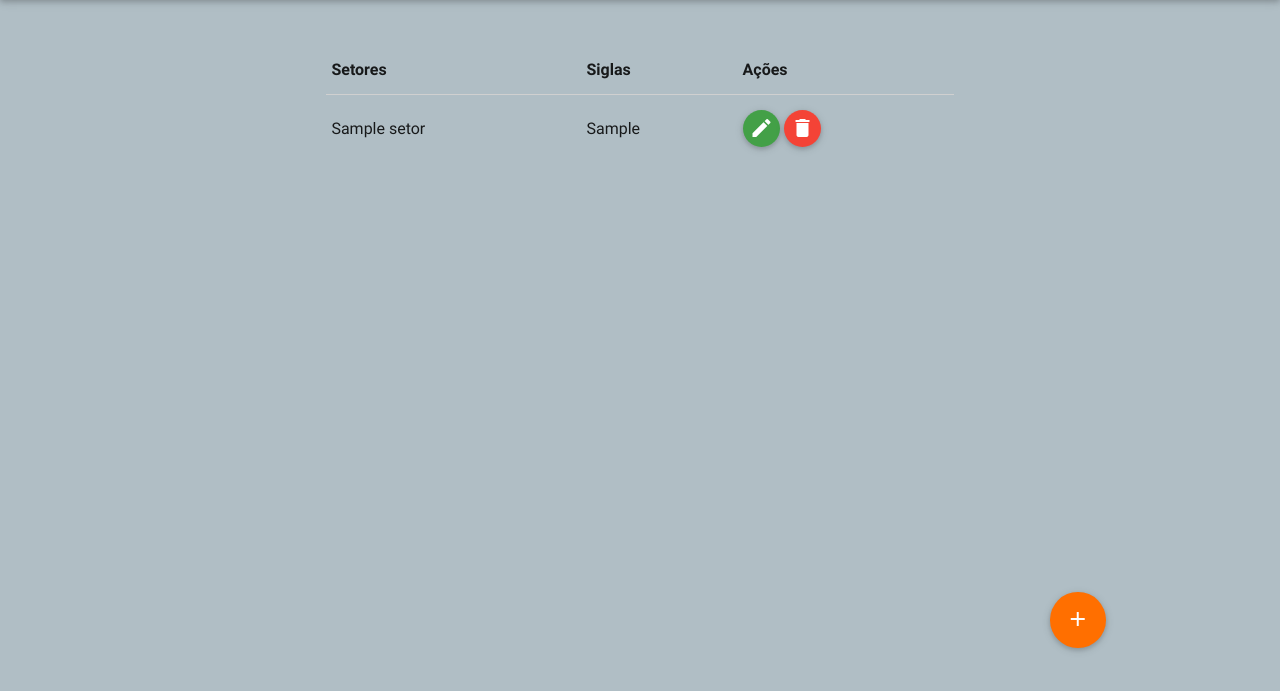
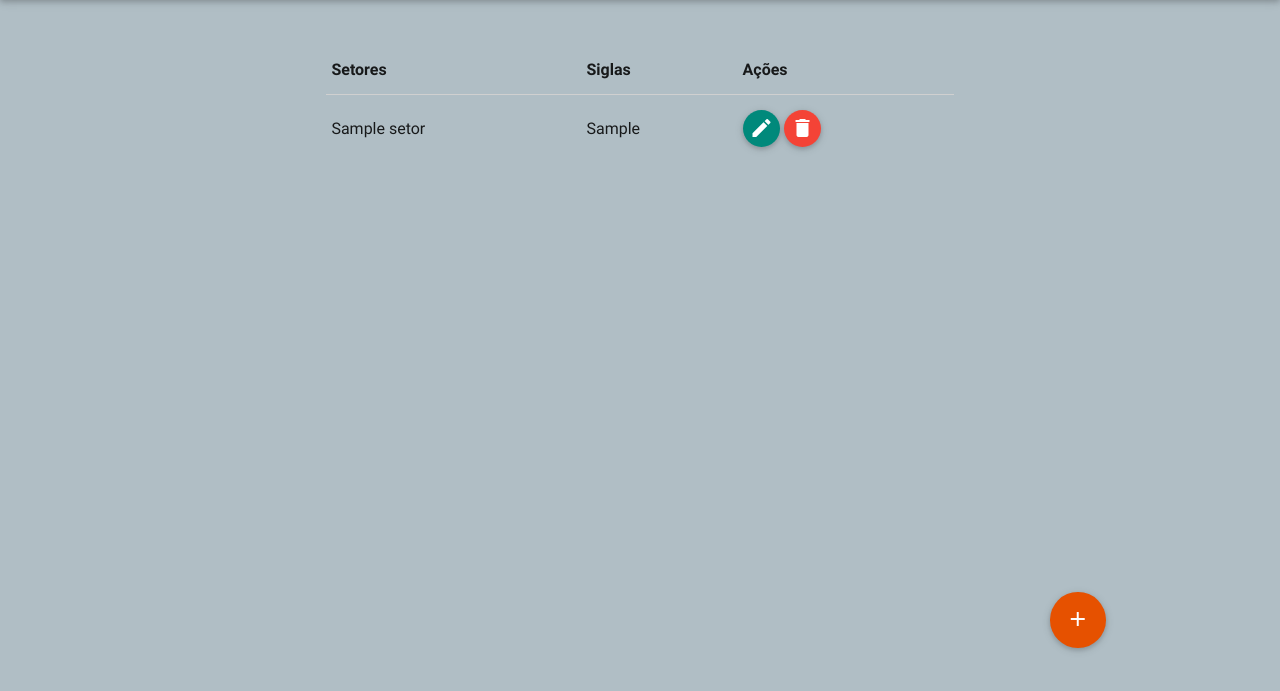
Before and after one commit to felipefo/gde, a Django app: page /setores_list/ in a window 1280 px wide. Shown: the part 64-755 px from the top of the page. Run offline with Django 3.2, Linux system fonts and the light colour scheme; a user stored in the database is signed in; tables that the repository leaves empty hold one stand-in row (values such as "Sample post").

Commit message:
Alteracao das cores dos botoes.

```diff
--- a/app/templates/cadastroUsuario.html
+++ b/app/templates/cadastroUsuario.html
@@ -43,7 +43,7 @@
                                type="password" class="validate">
                 </div>
                 <div class="input-field col s12">
-                    <button class="btn right amber darken-4" type="submit">Enviar</button>
+                    <button class="btn right orange darken-4" type="submit">Enviar</button>
                     <input type="hidden" name="next" value="/" />
                 </div>
 
--- a/app/templates/cadastro_setor.html
+++ b/app/templates/cadastro_setor.html
@@ -21,7 +21,7 @@
 
                     <div class="row">
                         <div class="input-field">
-                            <button class="btn right amber darken-4" type="submit">Cadastrar</button>
+                            <button class="btn right orange darken-4" type="submit">Cadastrar</button>
                             <input type="hidden" name="next" value="/setores_list" />
                         </div>
                     </div>
--- a/app/templates/categoria.html
+++ b/app/templates/categoria.html
@@ -17,7 +17,7 @@
                 </div>
 
                 <div class="row">
-                    <button class="btn right amber darken-4" type="submit">Cadastrar</button>
+                    <button class="btn right orange darken-4" type="submit">Cadastrar</button>
                     <input type="hidden" name="next" value="/categorias_list" />
                 </div>
             </form>
--- a/app/templates/categorias_list.html
+++ b/app/templates/categorias_list.html
@@ -20,7 +20,7 @@
                         <tr>
                             <td>{{ categoria.nome }}</td>
                             <td>
-                                <a class="btn-floating waves-effect waves-light green darken-1" href="{% url 'categoria_edit' pk=categoria.pk %}">
+                                <a class="btn-floating waves-effect waves-light teal darken-1" href="{% url 'categoria_edit' pk=categoria.pk %}">
                                     <i class="material-icons">mode_edit</i>
                                 </a>
 
@@ -33,7 +33,7 @@
                     </tbody>
                 </table>
 
-                <a href="{% url 'app.views.categoria' %}" class="cadastrar btn-floating btn-large waves-effect waves-light amber darken-4 right">
+                <a href="{% url 'app.views.categoria' %}" class="cadastrar btn-floating btn-large waves-effect waves-light orange darken-4 right">
                     <i class="material-icons right">add</i>
                 </a>
             </form>
--- a/app/templates/editarCategoria.html
+++ b/app/templates/editarCategoria.html
@@ -15,7 +15,7 @@
                     </div>
 
                     <div class="row">
-                        <button class="btn right amber darken-4" type="submit">Salvar</button>
+                        <button class="btn right orange darken-4" type="submit">Salvar</button>
                         <input type="hidden" name="next" value="/categorias_list" />
                     </div>
             </form>
--- a/app/templates/editarSetor.html
+++ b/app/templates/editarSetor.html
@@ -21,7 +21,7 @@
                 </div>
 
                <div class="input-field col s12">
-                    <button class="btn right amber darken-4" type="submit">Salvar</button>
+                    <button class="btn right orange darken-4" type="submit">Salvar</button>
                     <input type="hidden" name="next" value="/setores_list" />
                 </div>
 
--- a/app/templates/editarUsuario.html
+++ b/app/templates/editarUsuario.html
@@ -47,7 +47,7 @@
                                    type="password" class="validate" value="{{user.password}}">
                     </div>
 
-                <button class="btn right amber darken-4" type="submit">Salvar</button>
+                <button class="btn right orange darken-4" type="submit">Salvar</button>
             </form>
         </div>
 	</div>
--- a/app/templates/setores_list.html
+++ b/app/templates/setores_list.html
@@ -23,7 +23,7 @@
                             <td>{{setor.nome}}</td>
                             <td>{{setor.sigla}}</td>
                             <td>
-                                <a class="btn-floating waves-effect waves-light green darken-1" href="{% url 'setor_edit' pk=setor.pk %}">
+                                <a class="btn-floating waves-effect waves-light teal darken-1" href="{% url 'setor_edit' pk=setor.pk %}">
                                     <i class="material-icons">mode_edit</i>
                                 </a>
                                 <a class="btn-floating waves-effect waves-light red"  href="{% url 'setor_remove' pk=setor.pk %}">
@@ -34,7 +34,7 @@
                         {% endfor %}
                     </tbody>
                 </table>
-                <a href="{% url 'app.views.setor' %}" class="cadastrar btn-floating btn-large waves-effect waves-light amber darken-4 right">
+                <a href="{% url 'app.views.setor' %}" class="cadastrar btn-floating btn-large waves-effect waves-light orange darken-4 right">
                     <i class="material-icons right">add</i>
                 </a>
 
```
